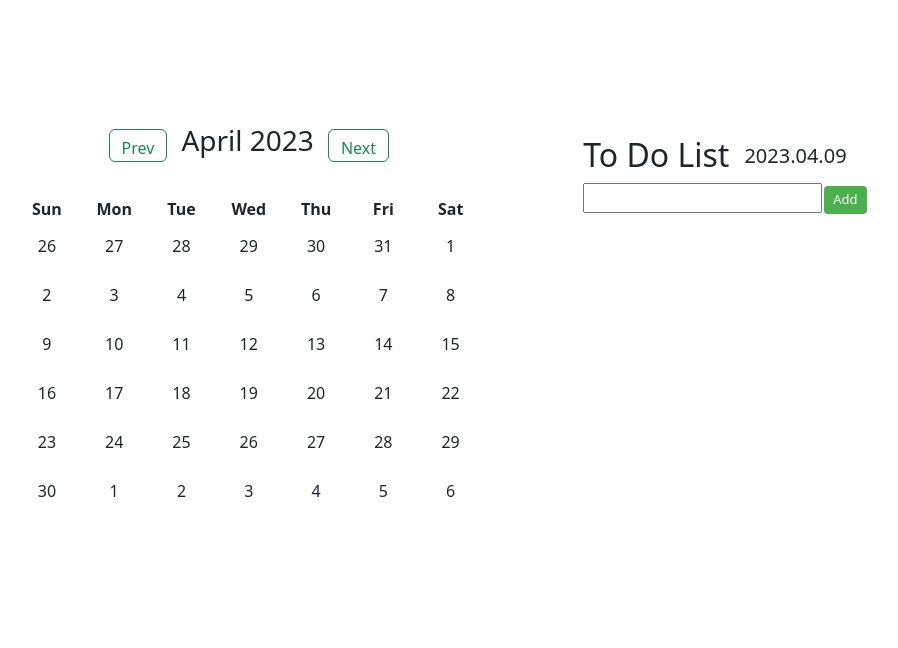
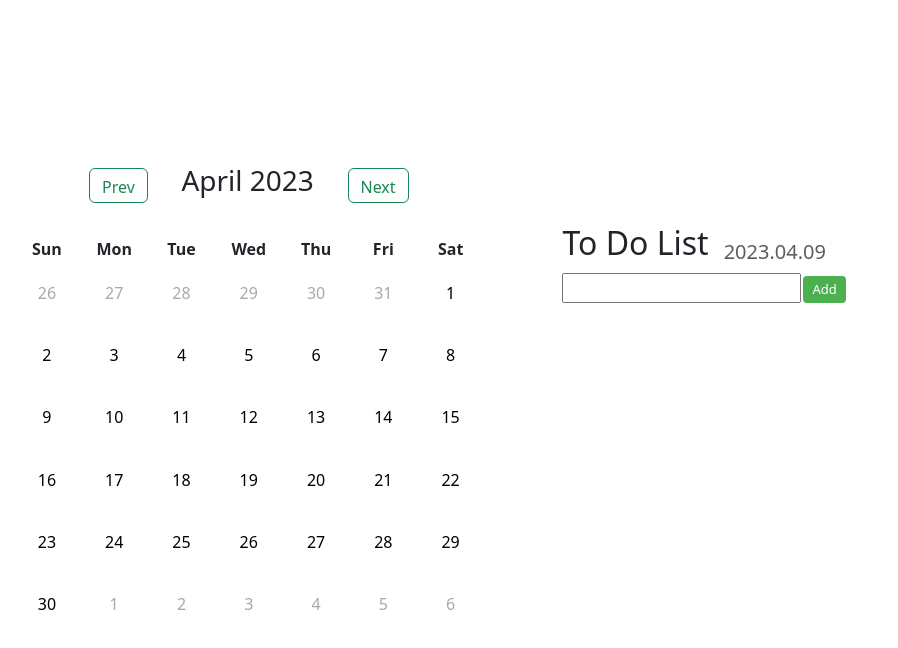
Before and after one commit to zi0ne/TODO, a React (Create React App) app: page / in a window 1280 px wide. Shown: the top 648 px of the page, without its empty margins (148-1046 px from the left). Built offline with nearby package versions, Linux system fonts and the light colour scheme.

Commit message:
feat: todo항목이 있는 날짜 캘린더 표시

```diff
--- a/src/components/TodoList.tsx
+++ b/src/components/TodoList.tsx
@@ -24,16 +24,16 @@ const TodoList: React.FunctionComponent<TodoListProps> = ({ onToggleDone, onDele
   const formattDate : string = new Date(currentDate).toString();
 
 
-  useEffect(() => {
-    const initialDateKey = startOfDay(new Date()).toString();
-    const savedTodos = localStorage.getItem(initialDateKey);
-    if (savedTodos) {
-      const todos = JSON.parse(savedTodos);
-      setTodosByDate(todos);
-    } else {
-      setTodosByDate([]);
-    }
-  }, []);
+  // useEffect(() => {
+  //   const initialDateKey = startOfDay(new Date()).toString();
+  //   const savedTodos = localStorage.getItem(initialDateKey);
+  //   if (savedTodos) {
+  //     const todos = JSON.parse(savedTodos);
+  //     setTodosByDate(todos);
+  //   } else {
+  //     setTodosByDate([]);
+  //   }
+  // }, []);
 
   useEffect(() => {
     const savedTodos = localStorage.getItem(selectDate);
@@ -42,6 +42,14 @@ const TodoList: React.FunctionComponent<TodoListProps> = ({ onToggleDone, onDele
       setTodosByDate(todos);
     } else {
       setTodosByDate([]);
+    }
+  }, [selectDate]);
+
+  useEffect(() => {
+    if (selectDate) {
+      setDate(selectDate);
+    } else {
+      setDate(new Date().toString());
     }
   }, [selectDate]);
 
@@ -70,10 +78,19 @@ const TodoList: React.FunctionComponent<TodoListProps> = ({ onToggleDone, onDele
     const updatedTodos = todosByDate.filter((todo: Todo) => todo.id !== id);
     setTodosByDate(updatedTodos);
     if (selectDate) {
-      localStorage.setItem(selectDate, JSON.stringify(updatedTodos));
+      if (updatedTodos.length === 0) {
+        localStorage.removeItem(selectDate);
+      } else {
+        localStorage.setItem(selectDate, JSON.stringify(updatedTodos));
+      }
     } else {
-      localStorage.setItem(formattDate, JSON.stringify(updatedTodos));
+      if (updatedTodos.length === 0) {
+        localStorage.removeItem(formattDate);
+      } else {
+        localStorage.setItem(formattDate, JSON.stringify(updatedTodos));
+      }
     }
+
     onDeleteTodo(selectDate, id);
   };
 
@@ -88,11 +105,7 @@ const TodoList: React.FunctionComponent<TodoListProps> = ({ onToggleDone, onDele
       return todo;
     });
     setTodosByDate(updatedTodos);
-    if (selectDate) {
-      localStorage.setItem(selectDate, JSON.stringify(updatedTodos));
-    } else {
-      localStorage.setItem(formattDate, JSON.stringify(updatedTodos));
-    }
+    localStorage.setItem(selectDate, JSON.stringify(updatedTodos));
     onToggleDone(selectDate, id);
   };
 
--- a/src/components/calendar.css
+++ b/src/components/calendar.css
@@ -13,12 +13,18 @@
 .calendar-header{
     display: flex;
     flex-direction: row;
-    width: 50%;
+    width: 60%;
     justify-content: space-around;
     align-items: center;
 }
 
+.not-current-month{
+    color: #a9a9a9;
+}
 
+.current-month{
+    color: #000000;
+}
 
 table{
     margin-top: 5%;
@@ -32,12 +38,16 @@ td{
     flex-grow:1;
     align-items: center;
     justify-content: center;
+    cursor: pointer;
+}
+.yes-todos{
+    background: yellow;
 }
 
 button{
     text-align: center;
     display: flex;
-    height: 80%;
+    height: 85%;
 }
 thead{
     width:  20%;
--- a/src/components/calendar.tsx
+++ b/src/components/calendar.tsx
@@ -15,6 +15,9 @@ interface CalendarProps {
 
 // 현 날짜로 currentMonth 상태 설정, 월의 첫 날짜와 주의 첫 날짜 할당
 const Calendar = ({ year, month }: CalendarProps) => {
+
+  const todos = useSelector((state:RootState) => state.calendar.todos);
+
   const [currentMonth, setCurrentMonth] = useState(new Date());
   const firstDayOfMonth = startOfMonth(currentMonth);
   const firstDayOfWeek = startOfWeek(firstDayOfMonth);
@@ -59,9 +62,18 @@ const Calendar = ({ year, month }: CalendarProps) => {
   const dispatch = useDispatch();
 
   const selectDate = (date: Date) => {
-    console.log(date.toString());
     dispatch(SelectedDate(date.toString()));
   };
+
+
+  // 로컬에 todo 목록이 저장된 키만 가져오기
+  const keysWithValues = Object.keys(localStorage).filter((key) => {
+    return key !== 'todos';
+  });
+
+  console.log(keysWithValues);
+
+
 
   return (
     <div className="calendar-wrap">
@@ -84,10 +96,13 @@ const Calendar = ({ year, month }: CalendarProps) => {
               {weekdays.map((weekday) => {
                 const dateIndex = weekIndex * 7 + weekdays.indexOf(weekday);
                 const date = daysInMonth[dateIndex];
+
                 return (
                   <td
                     key={weekday}
-                    className={isSameMonth(date, firstDayOfMonth) ? "current-month" : "not-current-month"}
+                    className={`${
+                      isSameMonth(date, firstDayOfMonth) ? "current-month" : "not-current-month"
+                    } ${keysWithValues.includes(date.toString()) ? "yes-todos" : "no-todos"}`}
                     onClick={() => selectDate(date)}
                   >
                     {format(date, "d")}
--- a/src/components/component.css
+++ b/src/components/component.css
@@ -5,23 +5,22 @@
 .construct{
     display:flex;
     flex-direction: column;
+    align-items: center;
     justify-content: center;
-    height: 80vh;
+    height: 100vh;
     position: relative;
     width: 50%;
 }
 
 .header{
-    position: fixed; /*위치 상단 고정*/
-    top : 17vh;
-    margin-left: 5vh;
+  margin-right: 45%;
+  margin-bottom: 5%;
 }
 
 .list{
-    position: fixed;
     height: 30vh;
     overflow-y: scroll; /*영역 벗어나면 스크롤*/
-    margin-top: 17vh;
+    margin-left: -45%;
 
 }
 
@@ -49,6 +48,10 @@
   }
 
   h5{
-    padding-top: 1vh;
+    padding-top: 2vh;
     margin-left: 15px;
+    color: #5E5D5D;
   }
+  li{
+    margin-top: 7px;
+  }
```
